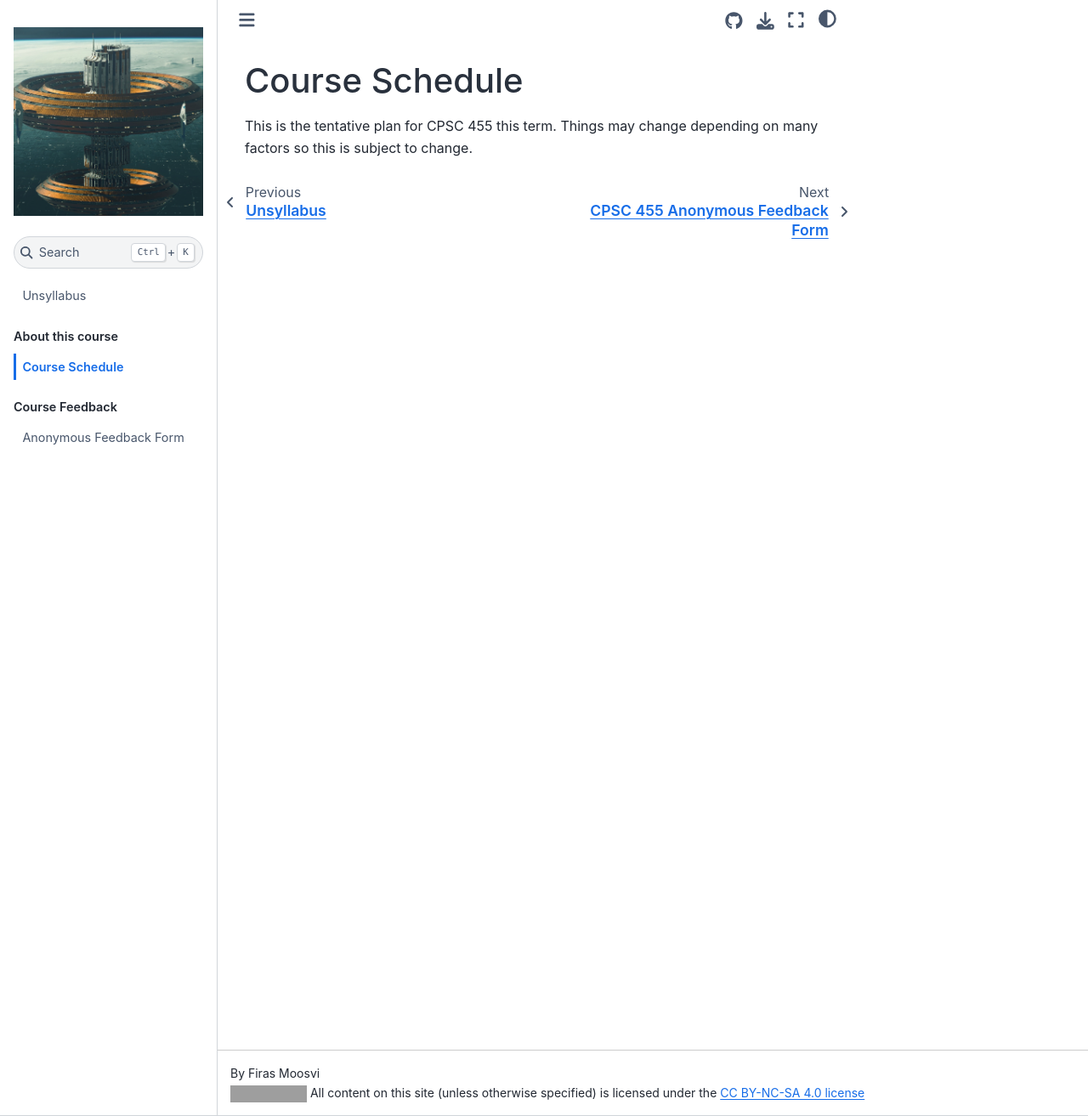
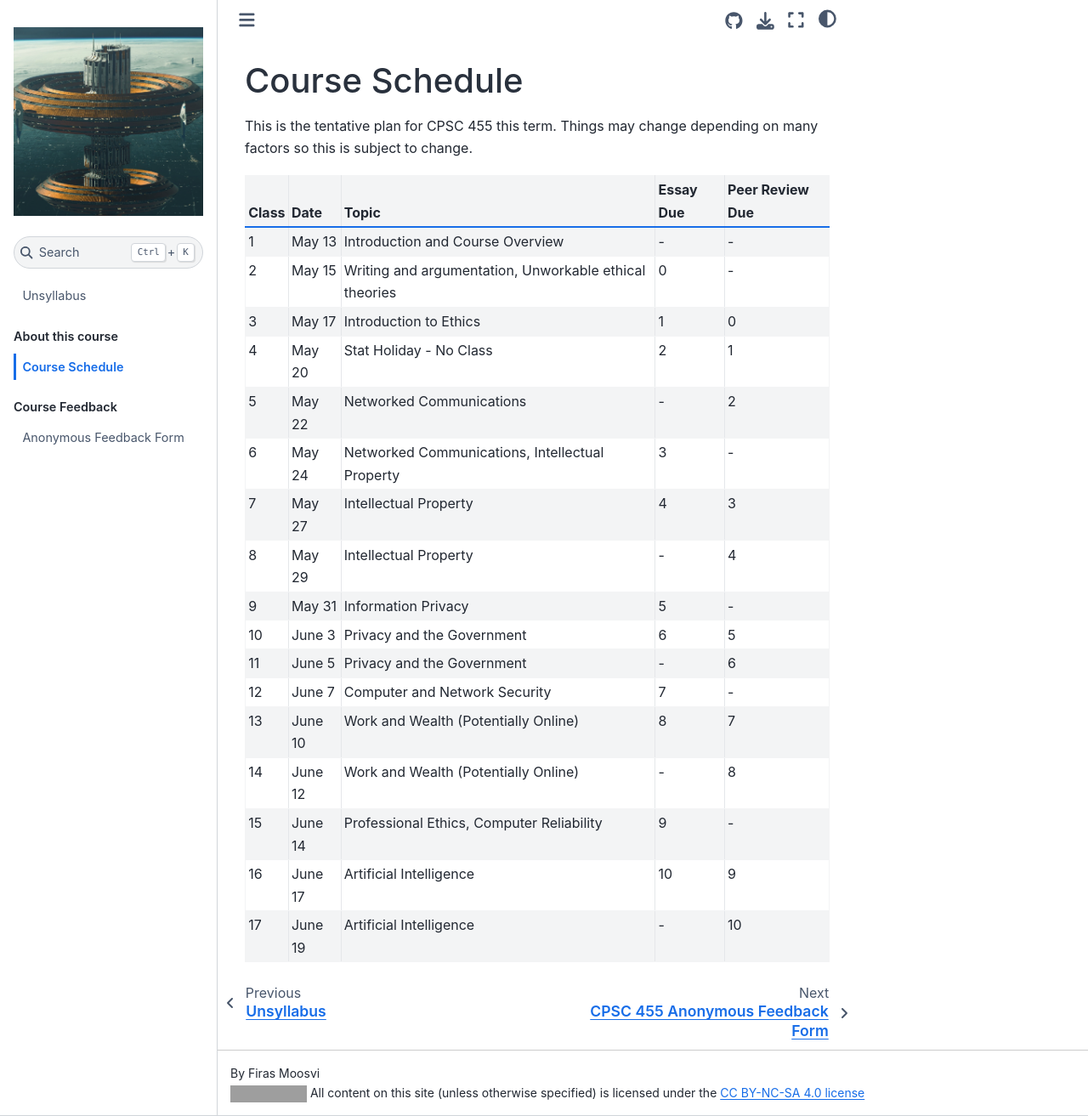
Before and after one commit to UBC-CS/cpsc430, a Jupyter Book: the page built from about/course_schedule.md, in a window 1280 px wide and 1313 px high. Shown: the whole window at 85% size. Built offline with Jupyter Book 1.0.4 settings and Sphinx 7.4.7 and the Sphinx Book theme 1.1.4, drawn with Linux system fonts in a browser that asks for light colours; grey boxes are pictures that could not be loaded.

Commit message:
update schedule

```diff
--- a/about/syllabus_bits/schedule.md
+++ b/about/syllabus_bits/schedule.md
@@ -1,21 +1,22 @@
 This is the tentative plan for {{ COURSE_CODE }} this term.
 Things may change depending on many factors so this is subject to change.
 
-<!--
-| Wk | Date    | Topic                             | Speaker | Lab    |
-|----|---------|-----------------------------------|---------|--------|
-| 1  | May 11  | HTML/CSS/Javascript               | Ian     | Lab 1  |
-| 2  | May 18  | No Class Meeting                  | -       | Lab 2  |
-| 3  | May 25  | Front End: React & Redux          | TBD     | Lab 3  |
-| 4  | June 1  | No Class Meeting                  | -       | Lab 4  |
-| 5  | June 8  | Back End: NodeJS & Express        | TBD     | Lab 5  |
-| 6  | June 15 | No Class Meeting                  | -       | Lab 6  |
-| 7  | June 22 | NoSQL with MongoDB                | TBD     | -      |
-| 8  | June 29 | No Class Meeting                  | -       | Lab 7  |
-| 9  | July 6  | No Class Meeting                  | TBD     | Lab 8  |
-| 10 | July 13 | Release Engineering               | -       | Lab 9  |
-| 11 | July 20 | No Class Meeting                  | TBD     | Lab 10 |
-| 12 | July 27 | Portfolio Building and Networking | -       | Lab 11 |
-| 13 | Aug 3   | No Class Meeting                  | N/A     | Lab 12 |
-| 13 | Aug 7   | Final Showcase!                   | N/A     | -      |
--->
+| Class | Date    | Topic                                                  | Essay Due | Peer Review Due |
+|-------|---------|--------------------------------------------------------|-----------|-----------------|
+| 1     | May 13  | Introduction and Course Overview                       | -         | -               |
+| 2     | May 15  | Writing and argumentation, Unworkable ethical theories | 0         | -               |
+| 3     | May 17  | Introduction to Ethics                                 | 1         | 0               |
+| 4     | May 20  | Stat Holiday - No Class                                | 2         | 1               |
+| 5     | May 22  | Networked Communications                               | -         | 2               |
+| 6     | May 24  | Networked Communications, Intellectual Property        | 3         | -               |
+| 7     | May 27  | Intellectual Property                                  | 4         | 3               |
+| 8     | May 29  | Intellectual Property                                  | -         | 4               |
+| 9     | May 31  | Information Privacy                                    | 5         | -               |
+| 10    | June 3  | Privacy and the Government                             | 6         | 5               |
+| 11    | June 5  | Privacy and the Government                             | -         | 6               |
+| 12    | June 7  | Computer and Network Security                          | 7         | -               |
+| 13    | June 10 | Work and Wealth (Potentially Online)                   | 8         | 7               |
+| 14    | June 12 | Work and Wealth (Potentially Online)                   | -         | 8               |
+| 15    | June 14 | Professional Ethics, Computer Reliability              | 9         | -               |
+| 16    | June 17 | Artificial Intelligence                                | 10        | 9               |
+| 17    | June 19 | Artificial Intelligence                                | -         | 10              |
```
